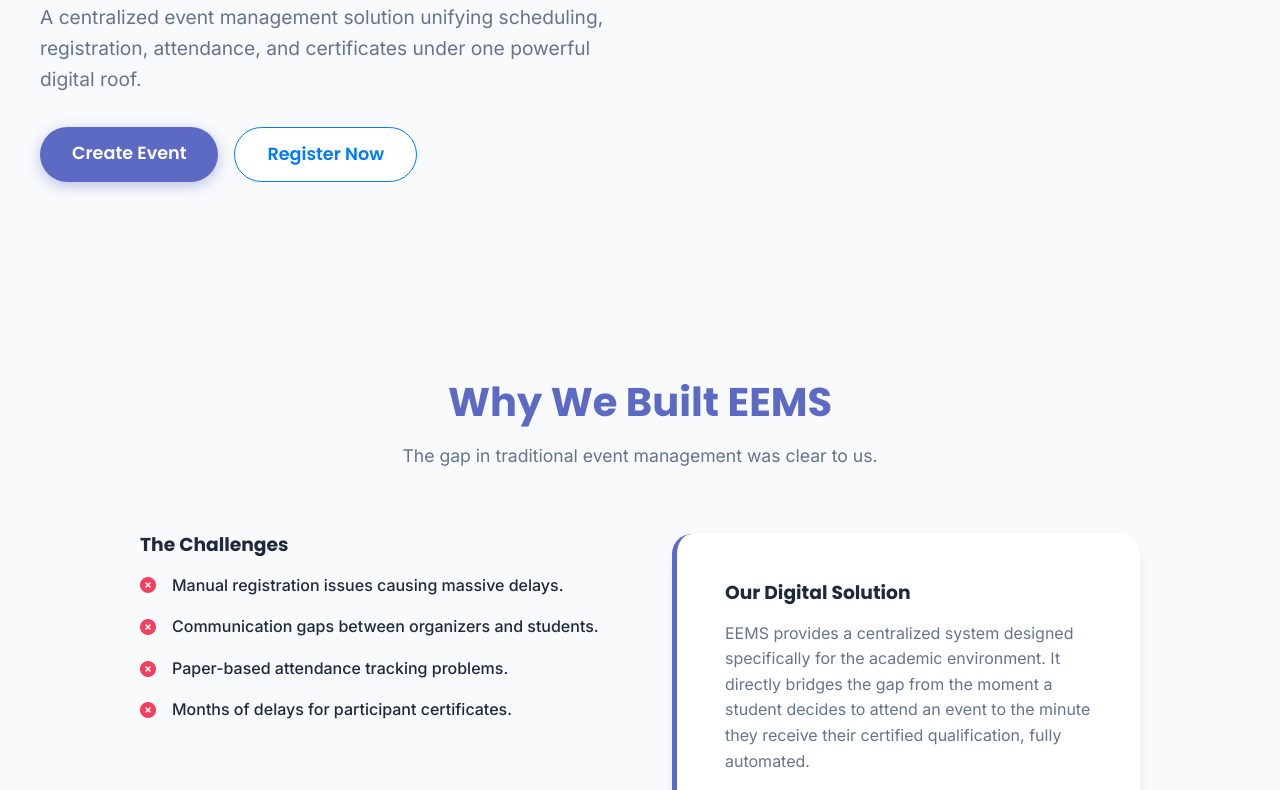
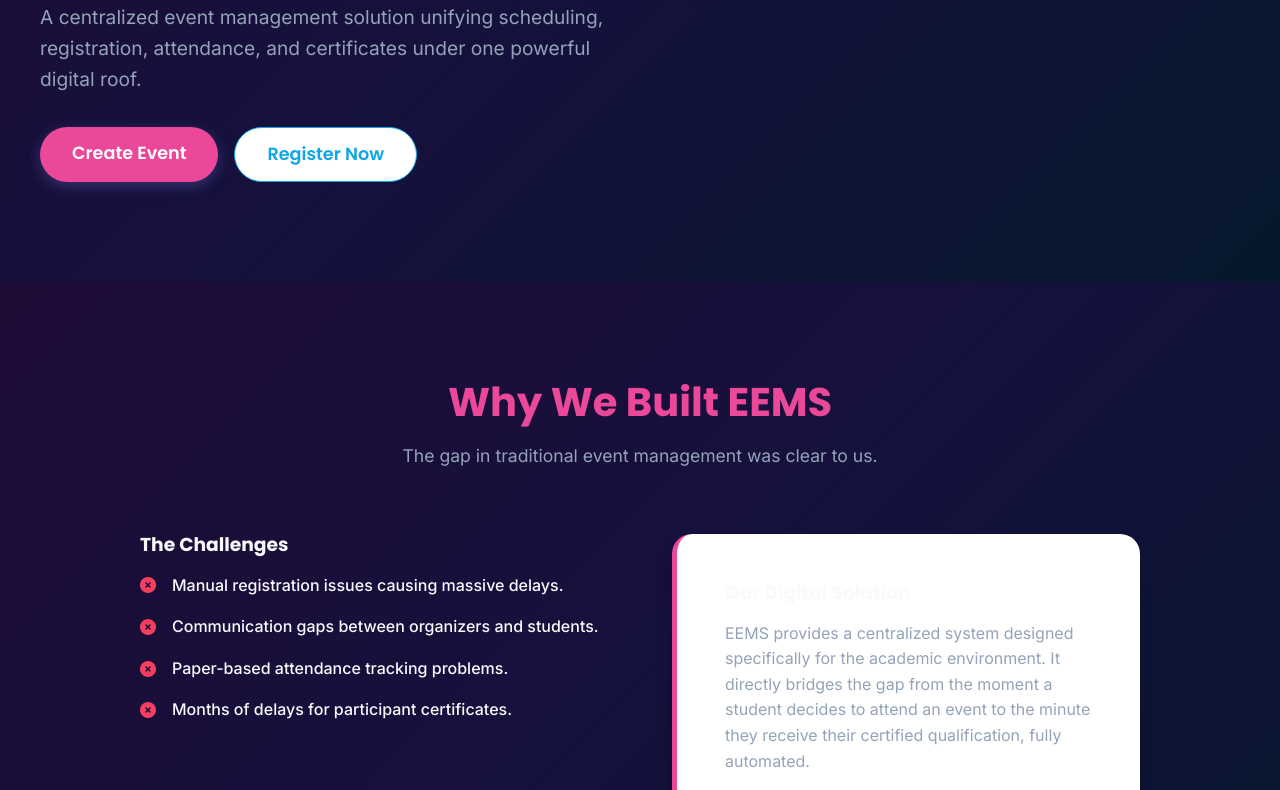
Before and after one commit to keya672005-ctrl/eems, a website built with Vite: page index.html in a window 1280 px wide. Shown: the part 518-1308 px from the top of the page. Built offline with nearby package versions, Linux system fonts and the light colour scheme; files whose address does not match are found by name.

Commit message:
Add files via upload

```diff
--- a/style.css
+++ b/style.css
@@ -1,25 +1,29 @@
 :root {
-  /* Soft blue, white, purple tone palette */
-  --clr-primary: #5c6ac4;    /* Purple */
-  --clr-primary-light: #7b8ae6;
-  --clr-secondary: #007aff;  /* Soft Blue */
-  --clr-bg: #f8fafc;         /* Off-white */
-  --clr-bg-light: #ffffff;
-  --clr-text: #1e293b;
-  --clr-text-light: #64748b;
+  /* Dark Mode & Neon Color Palette */
+  --clr-primary: #ec4899;    /* Neon Magenta */
+  --clr-primary-light: #f472b6;
+  --clr-secondary: #0ea5e9;  /* Electric Blue */
+
+  --clr-bg: #0f172a;         /* Deep Slate Base */
+  --clr-bg-light: transparent;
+
+  --clr-text: #f8fafc;       /* Crisp White text */
+  --clr-text-light: #94a3b8; /* Muted Slate */
 
   --font-heading: 'Poppins', sans-serif;
   --font-body: 'Inter', sans-serif;
 
-  --shadow-sm: 0 4px 6px -1px rgb(0 0 0 / 0.05);
-  --shadow-md: 0 10px 15px -3px rgb(0 0 0 / 0.1);
-  --shadow-lg: 0 20px 25px -5px rgb(0 0 0 / 0.1);
+  --shadow-sm: 0 4px 6px -1px rgba(0,0,0,0.3);
+  --shadow-md: 0 10px 15px -3px rgba(0,0,0,0.4);
+  --shadow-lg: 0 20px 25px -5px rgba(0,0,0,0.5);
 
   --radius-md: 12px;
   --radius-lg: 20px;
   --radius-full: 9999px;
 
   --transition: all 0.3s cubic-bezier(0.4, 0, 0.2, 1);
+  --glass-bg: rgba(255, 255, 255, 0.05);
+  --glass-border: rgba(255, 255, 255, 0.1);
 }
 
 * {
@@ -38,6 +42,17 @@ html {
 body {
   line-height: 1.6;
   overflow-x: hidden;
+  background: linear-gradient(135deg, #1e0b36 0%, #15113d 50%, #06182c 100%);
+  background-attachment: fixed;
+}
+
+/* Glass Utility System */
+.glass-panel {
+  background: var(--glass-bg);
+  backdrop-filter: blur(16px);
+  -webkit-backdrop-filter: blur(16px);
+  border: 1px solid var(--glass-border);
+  box-shadow: 0 8px 32px 0 rgba(0, 0, 0, 0.3);
 }
 
 h1, h2, h3, h4 {
@@ -229,6 +244,7 @@ ul {
 
 .highlight {
   background: linear-gradient(135deg, var(--clr-primary), var(--clr-secondary));
+  background-clip: text;
   -webkit-background-clip: text;
   -webkit-text-fill-color: transparent;
 }
```
